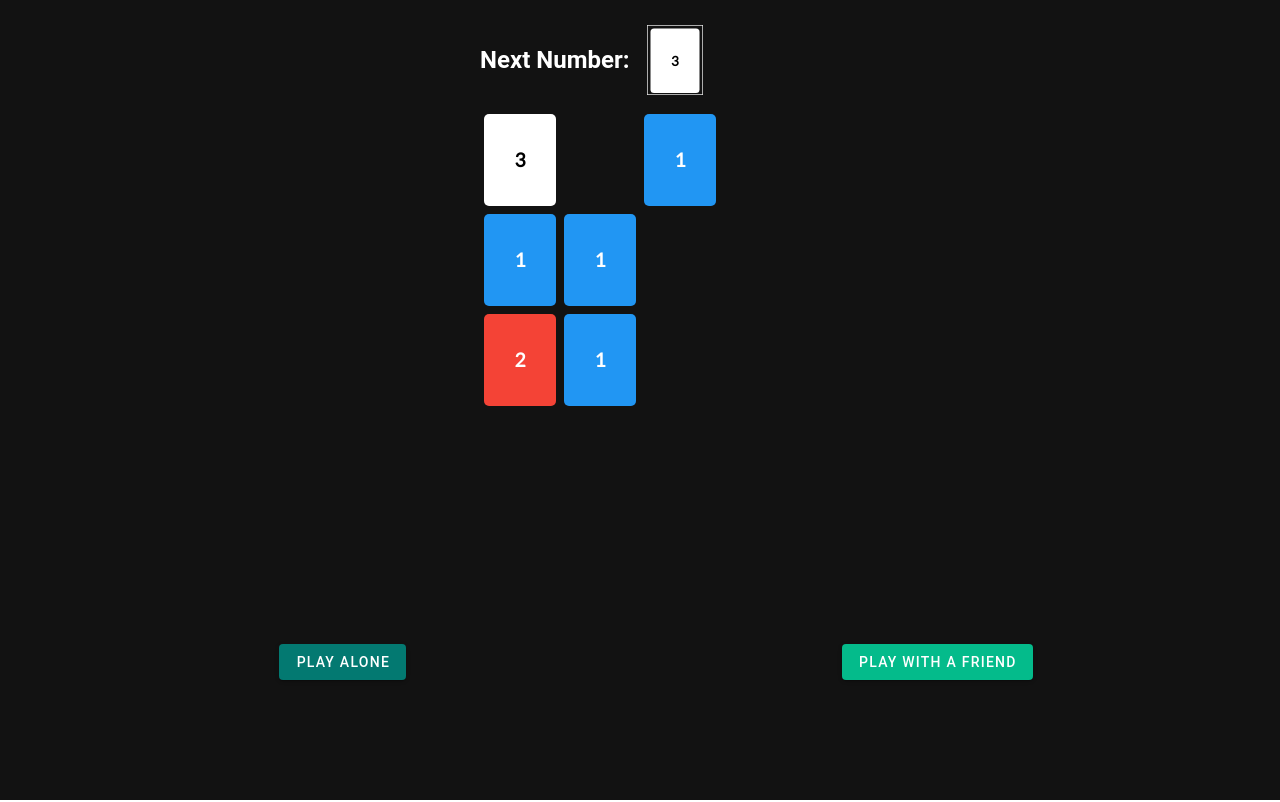
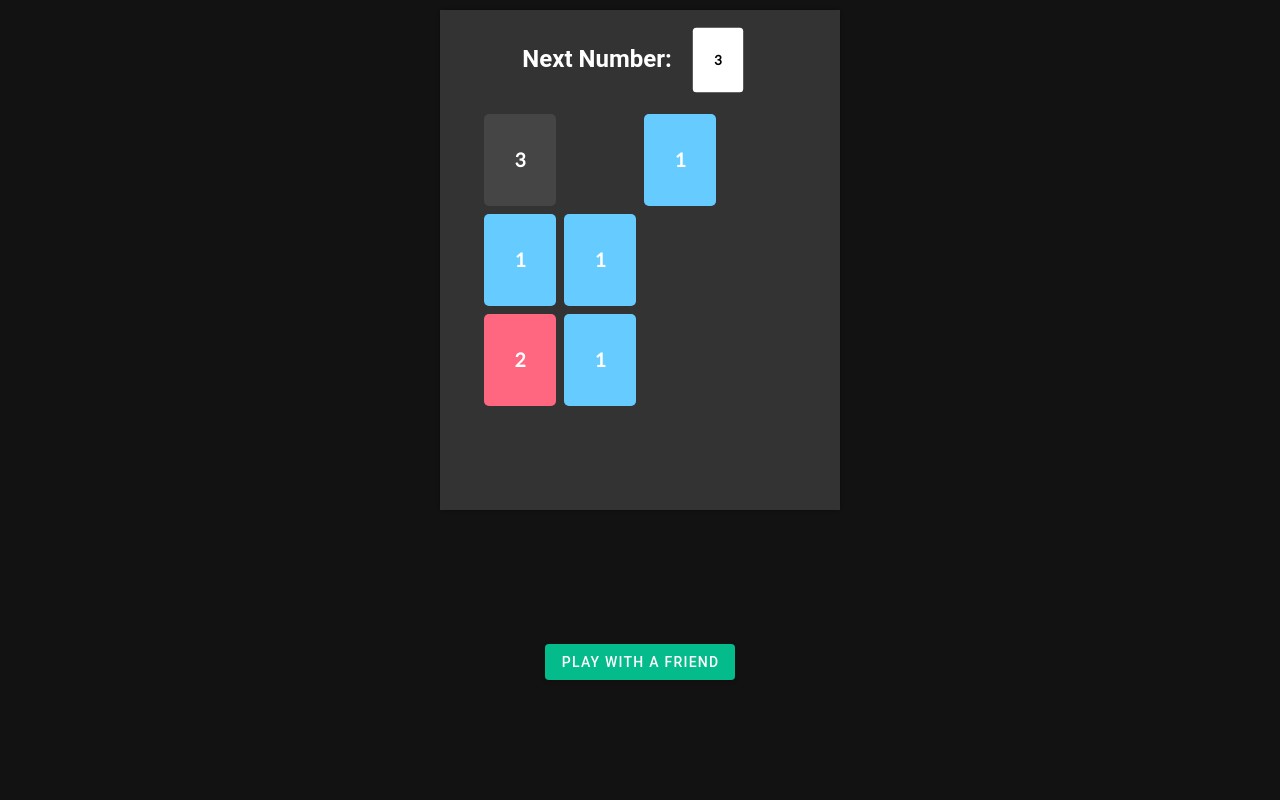
Before and after one commit to theryaz/threes, a Vue app in the folder client-ts/: page / in a window 1280 px wide. Built offline with nearby package versions, Linux system fonts and the light colour scheme.

Commit message:
Adjust colors

```diff
--- a/client-ts/src/components/Game/Cell.vue
+++ b/client-ts/src/components/Game/Cell.vue
@@ -1,10 +1,10 @@
 <template>
-  <div class="cell" v-bind:class="[
+  <div class="cell" :class="[
     getRow(),
     getCol()
   ]">
     <div
-    v-bind:class="[this.grid.getClass(this.value)]">
+    :style="cellStyle">
     {{ value }}
   </div>
   </div>
@@ -14,6 +14,7 @@
 import { Component, Vue, Prop } from "vue-property-decorator";
 import { Grid } from './model/Grid';
 import { ICell } from '../../model/views';
+import { IS_DARK, COLORS } from "../../model/constants";
 
 @Component
 export default class Cell extends Vue implements ICell{
@@ -90,6 +91,28 @@ export default class Cell extends Vue implements ICell{
     this.$el.parentNode.removeChild(this.$el);
     // this.$destroy();
   }
+  get cellStyle(){
+    switch(this.value){
+      case 1:
+        return{
+          'color': COLORS['light'].FONT_COLOR_INVERT,
+          'background-color': COLORS['light'].cell.one,
+        };
+      case 2:
+        return {
+          'color': COLORS['light'].FONT_COLOR_INVERT,
+          'background-color': COLORS['light'].cell.two,
+        }
+      default:
+        return {
+          'color': COLORS[this.theme].FONT_COLOR,
+          'background-color': COLORS[this.theme].cell.background,
+        };
+    }
+  }
+  get theme(){
+    return IS_DARK ? 'dark' : 'light';
+  }
 }
 </script>
 
--- a/client-ts/src/components/Game/Game.vue
+++ b/client-ts/src/components/Game/Game.vue
@@ -1,5 +1,5 @@
 <template>
-  <div class="game-component">
+  <div class="game-component" :style="componentStyle">
     <div v-if="grid.gameOver || paused" id="game-overlay">
       <div class="card" v-if="grid.gameOver">
         <h3>Score: {{ grid.score }}</h3>
@@ -31,8 +31,9 @@
 <script lang="ts">
 
 import { Grid } from './model/Grid';
+import { Component, Vue, Prop } from "vue-property-decorator";
 
-import { Component, Vue, Prop } from "vue-property-decorator";
+import { COLORS } from '../../model/constants';
 
 @Component
 export default class Game extends Vue{
@@ -72,6 +73,14 @@ export default class Game extends Vue{
   initializeGame(){
     this.grid.initializeGame(this.$refs.grid, 9);
   }
+  get componentStyle(){
+    return {
+      background: COLORS[this.theme].gameBackground,
+    };
+  }
+  get theme(){
+    return this.$vuetify.theme.dark ? 'dark' : 'light';
+  }
 }
 </script>
 
@@ -85,7 +94,6 @@ export default class Game extends Vue{
       display: inline-block;
       position: static;
       transform: scale(0.7);
-      border: 1px solid #EFEFEF;
     }
   }
   #playing-grid{
@@ -99,9 +107,11 @@ export default class Game extends Vue{
   }
 
   .game-component{
-    max-width: ($width * 4);
+    max-width: ($width * 5);
     position: relative;
     margin: auto;
+    box-shadow: 0px 0px 5px -2px $shadow;
+    text-align: center;
   }
   #game-overlay{
     position: absolute;
--- /dev/null
+++ b/client-ts/src/model/constants/colors.ts
@@ -0,0 +1,54 @@
+const PRIMARY_GREEN = "#04BB8B";
+const SECONDARY = "#037971";
+const ACCENT = "#023436";
+
+const ONE_BLUE = "#66CCFF";
+const TWO_RED = "#FF6680";
+
+const FONT_COLOR = "#111";
+const FONT_COLOR_INVERT = "#FFFFFF";
+const SHADOW = "#000000";
+
+export const IS_DARK = true;
+export const COLORS = {
+  primary: PRIMARY_GREEN,
+  secondary: SECONDARY,
+  accent: ACCENT,
+  SHADOW,
+  light:{
+    FONT_COLOR,
+    FONT_COLOR_INVERT,
+    gameBackground: '#EEEEEE',
+    cell:{
+      background: '#FFFFFF',
+      one: ONE_BLUE,
+      two: TWO_RED,
+    }
+  },
+  dark:{
+    FONT_COLOR: FONT_COLOR_INVERT,
+    FONT_COLOR_INVERT: FONT_COLOR,
+    gameBackground: '#333333',
+    cell:{
+      background: '#454545',
+      one: ONE_BLUE,
+      two: TWO_RED,
+    }
+  }
+}
+
+
+// $background: #FFFFFF;
+
+// $input-disabled-foreground: #555;
+// $input-disabled-background: #eee;
+// $input-disabled-color: #555;
+
+// $positive: #3cbd70;
+// $negative: #d31a48;
+// $warning: darken(yellow,10%);
+// $neutral: gray;
+
+
+// $primary-color: $blue;
+// $primary-color-light: lighten($blue, 10%);
--- /dev/null
+++ b/client-ts/src/model/constants/index.ts
@@ -0,0 +1 @@
+export * from './colors';
--- a/client-ts/src/pages/Home.vue
+++ b/client-ts/src/pages/Home.vue
@@ -1,19 +1,19 @@
 <template>
   <v-container id="home">
     <v-row>
-      <v-col>
+      <v-col >
         <Game />
       </v-col>
     </v-row>
     <v-row>
-      <v-col cols="6" class="text-center">
+      <!-- <v-col cols="6" class="text-center">
         <router-link to="/play">
           <v-btn color="secondary">
               Play Alone
           </v-btn>
         </router-link>
-      </v-col>
-      <v-col cols="6" class="text-center">
+      </v-col> -->
+      <v-col cols="12" class="text-center">
         <router-link to="/multiplayer">
           <v-btn color="primary">
               Play with a friend
--- a/client-ts/src/plugins/vuetify.ts
+++ b/client-ts/src/plugins/vuetify.ts
@@ -1,25 +1,26 @@
 import Vue from 'vue';
 import Vuetify from 'vuetify/lib';
+import { IS_DARK, COLORS } from '../model/constants';
 
 Vue.use(Vuetify);
 
 export default new Vuetify({
   theme:{
-    dark: true,
+    dark: IS_DARK,
     themes: {
       light: {
-        primary: '#04BB8B',
-        secondary: '#037971',
-        accent: '#023436',
+        primary: COLORS.primary,
+        secondary: COLORS.secondary,
+        accent: COLORS.accent,
         // error: '',
         // warning: '',
         // info: '',
         // success: '',
       },
       dark: {
-        primary: '#04BB8B',
-        secondary: '#037971',
-        accent: '#023436',
+        primary: COLORS.primary,
+        secondary: COLORS.secondary,
+        accent: COLORS.accent,
         // error: '',
         // warning: '',
         // info: '',
@@ -28,6 +29,6 @@ export default new Vuetify({
     },
   },
   icons: {
-    iconfont: 'fa',
+    iconfont: "fa",
   },
 });
--- a/client-ts/src/scss/_cell.scss
+++ b/client-ts/src/scss/_cell.scss
@@ -26,14 +26,14 @@ div.cell{
     border-radius: 5px;
     line-height: ($height - ($padding * 2));
     color: black;
-    background-color: #FFFFFF;
+    // background-color: #FFFFFF;
     &.blue{
       color: $background;
-      background-color: $blue;
+      // background-color: $blue;
     }
     &.red{
       color: $background;
-      background-color: $red;
+      // background-color: $red;
     }
   }
 
```
